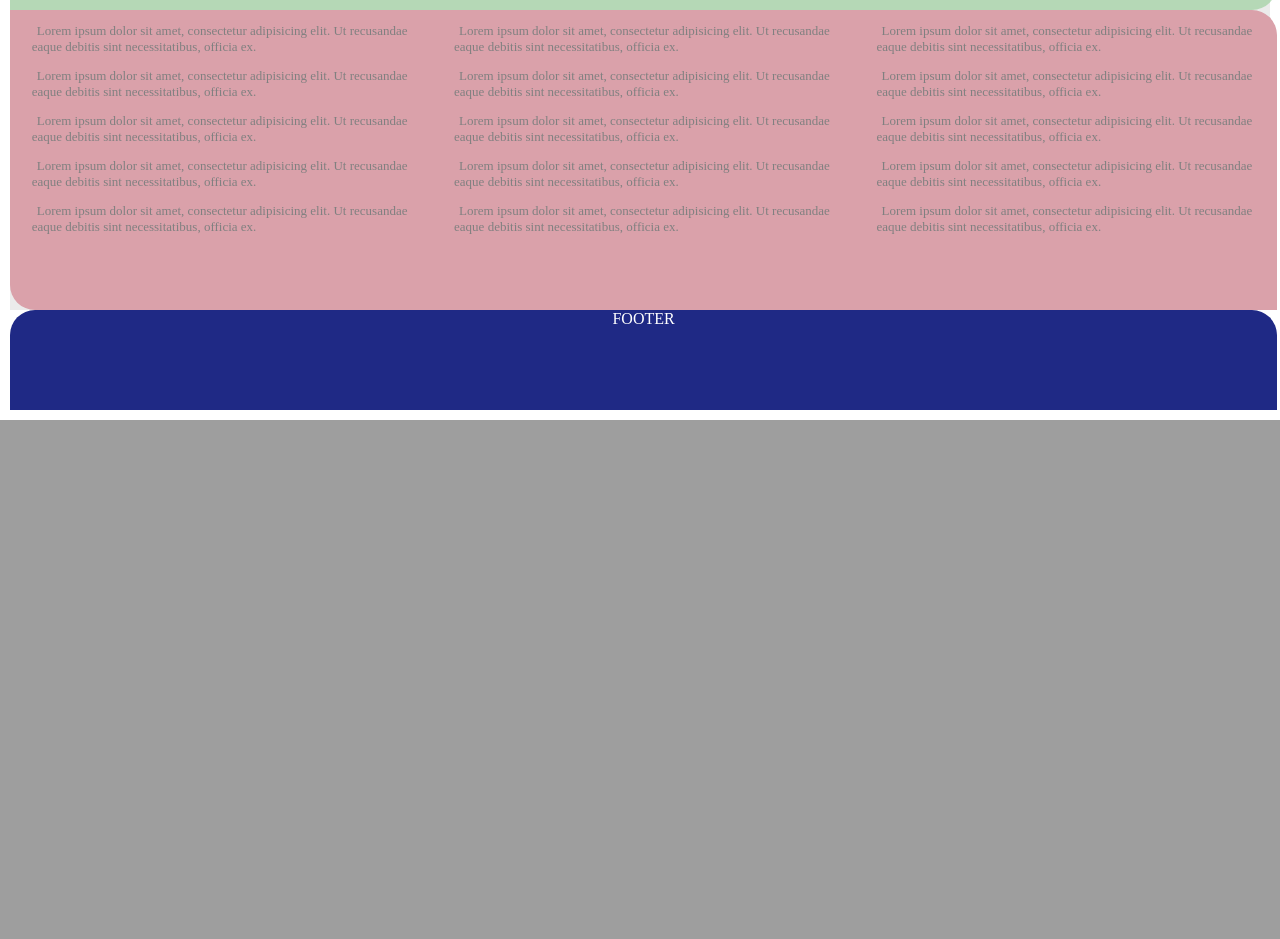
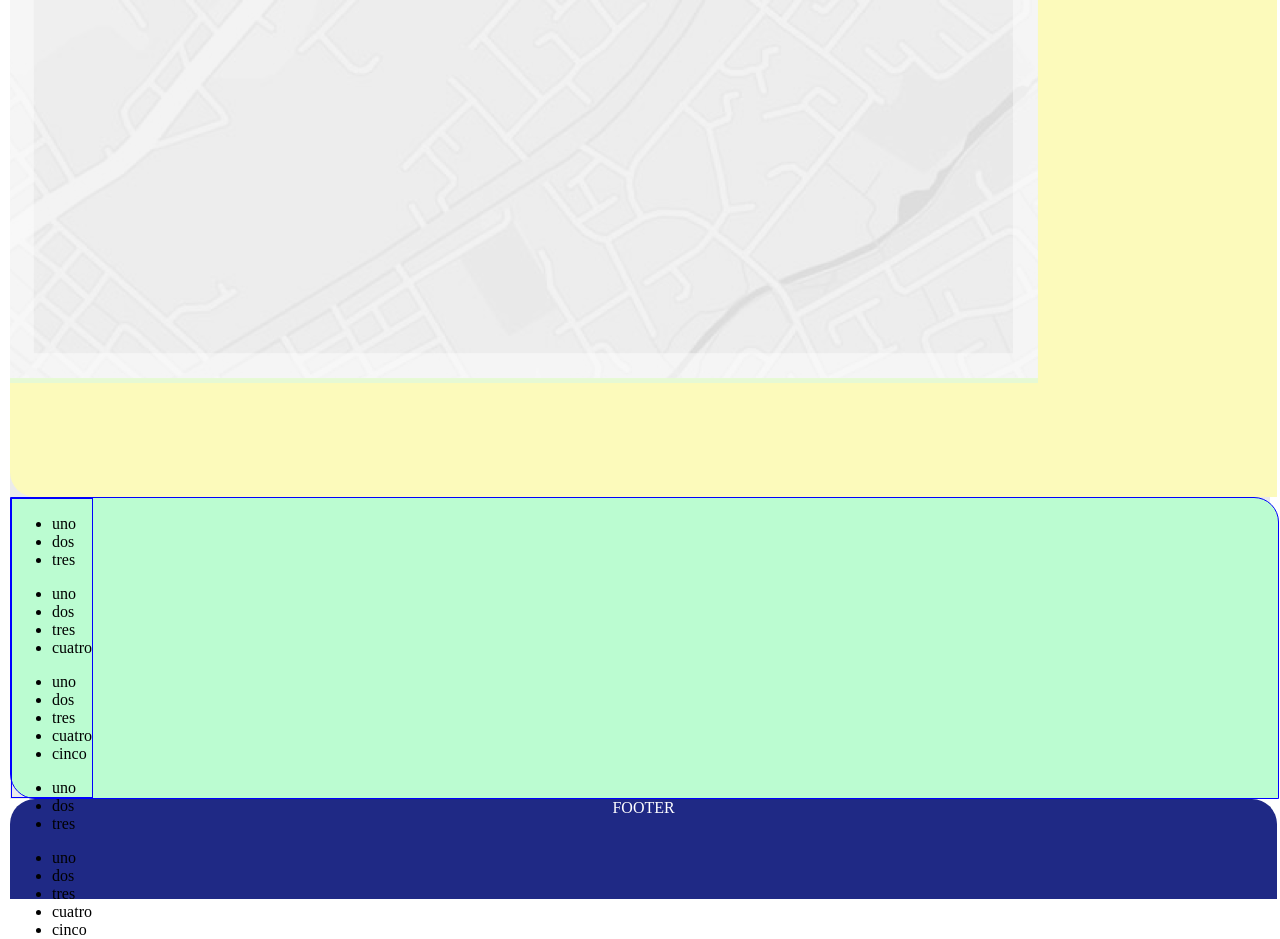
Before and after one commit to juanmaverde/m3d, a PHP site: page / in a window 1280 px wide. Shown: the part 1380-2319 px from the top of the page. Before the commit the page ends 1800 px from the top, so only its background shows below. Run offline with PHP 8.4, Linux system fonts and the light colour scheme.

Commit message:
upLoad imgs / modificaciones .css & index.html

```diff
--- a/index.html
+++ b/index.html
@@ -10,34 +10,34 @@
 
 <body>
    <main>
-      <section class="container">
-         <header class="containerTop">
-            <img class="containerLogo" src="imgs/M3D-logoFirstDraft.png" alt="logo M3D" width="100px">
+      <section class="topContainer">
+         <header class="containerUno">
+            <img class="containerLogo" src="imgs/logoFirstDraft.png" alt="logo M3D" width="100px">
             <ul class="menu">
                <li><a href="#">uno</a></li>
                <li><a href="#">dos</a></li>
                <li><a href="#">tres</a></li>
             </ul>
          </header>
-         <div class="containerBottom">
+         <div class="containerDos">
             <div class="motto">
-               <h1>M3D.network, la plataforma ideal para encontrar al médico que necesitás</h1>
+               <h1>Lorem ipsum dolor sit amet, consectetur adipisicing elit. Ut recusandae eaque debitis sint necessitatibus, officia ex.</h1>
             </div>
             <div class="mainSearch">
                Barras de búsqueda
             </div>
-            <img class="banner" src="imgs/M3D-bannerPlaceholder.png" alt="banner">
+            <img class="banner" src="imgs/bannerPlaceholder.png" alt="banner">
          </div>
       </section>
       <section class="infographs">
          <article class="infographOne">
-            <img src="imgs/M3D-infographPlaceholder.png" alt="infograph">
+            <img src="imgs/infographPlaceholder.png" alt="infograph">
          </article>
          <article class="infographTwo">
-            <img src="imgs/M3D-infographPlaceholder.png" alt="infograph">
+            <img src="imgs/infographPlaceholder.png" alt="infograph">
          </article>
          <article class="infographThree">
-            <img src="imgs/M3D-infographPlaceholder.png" alt="infograph">
+            <img src="imgs/infographPlaceholder.png" alt="infograph">
          </article>
       </section>
       <section class="userStories">
@@ -63,6 +63,20 @@
             <p>Lorem ipsum dolor sit amet, consectetur adipisicing elit. Ut recusandae eaque debitis sint necessitatibus, officia ex.</p>
          </article>
       </section>
+      <section class="map">
+         <article class="mapOne">
+            <img src="imgs/map.png" alt="mapOne">
+         </article>
+      </section>
+      <section class="bottomContainer">
+         <article class="bottomContainerList">
+            <ul> <li>uno</li> <li>dos</li> <li>tres</li> </ul>
+            <ul> <li>uno</li> <li>dos</li> <li>tres</li> <li>cuatro</li> </ul>
+            <ul> <li>uno</li> <li>dos</li> <li>tres</li> <li>cuatro</li> <li>cinco</li> </ul>
+            <ul> <li>uno</li> <li>dos</li> <li>tres</li> </ul>
+            <ul> <li>uno</li> <li>dos</li> <li>tres</li> <li>cuatro</li> <li>cinco</li> </ul>
+         </article>
+      </section>
    </main>
    <footer class="footer">
       <!-- TODO: 3 columnas ➞ datos de contacto / nuevo menu / copyright -->
--- a/styles/styles.css
+++ b/styles/styles.css
@@ -17,7 +17,7 @@
   margin   : 0 auto;
 }
 
-.containerTop {
+.containerUno {
   display          : inline-block;
   width            : 99vw;
   height           : 100px;
@@ -51,7 +51,7 @@
   text-decoration : none;
 }
 
-.containerBottom {
+.containerDos {
   display       : block;
   width         : 99vw;
   border-radius : 0 25px;
@@ -179,14 +179,48 @@
 
 /* ------------------------------------------------------ */
 
+.map {
+  display          : flex;
+  width            : 99vw;
+  height           : 600px;
+  margin           : 0 auto;
+  border-radius    : 0 25px;
+  background-color : rgb(252, 250, 187);
+}
+
+.mapOne {
+   justify-content: center;
+   align-items: center;
+}
+
+/* ------------------------------------------------------ */
+
+.bottomContainer {
+   border: solid 1px blue;
+  display          : flex;
+  width            : 99vw;
+  height           : 300px;
+  border-radius    : 0 25px;
+  background-color : rgb(187, 252, 209);
+}
+
+.bottomContainerList {
+border: solid 1px blue;
+flex-direction: column;
+flex-wrap: wrap;
+justify-content: space-between;
+}
+
+/* ------------------------------------------------------ */
+
 .footer {
   width            : 99vw;
   height           : 100px;
   margin           : 0 auto;
+  color            : white;
   border-radius    : 25px 25px 0 0;
-  color            : white;
   background-color : rgb(31, 41, 133);
-  text-align: center;
+  text-align       : center;
 }
 
 /* --- MOBILE ------------------------------------------- */
```
Also changed, not shown: styles/styles.js (+32 -3 lines), imgs/map.png (added), sketch/desktop.png.
